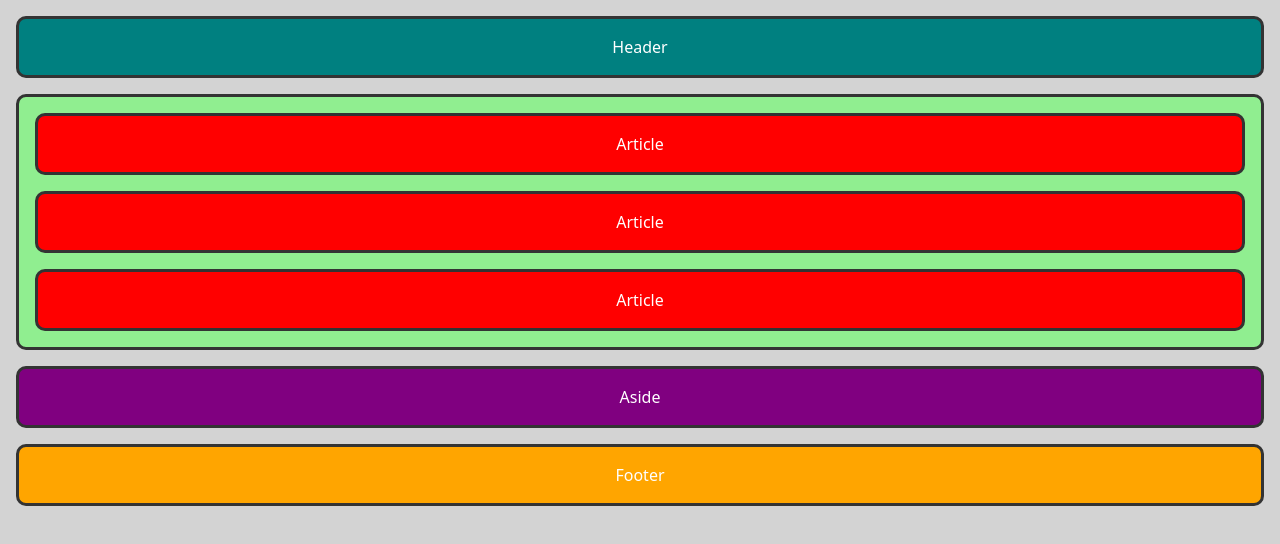
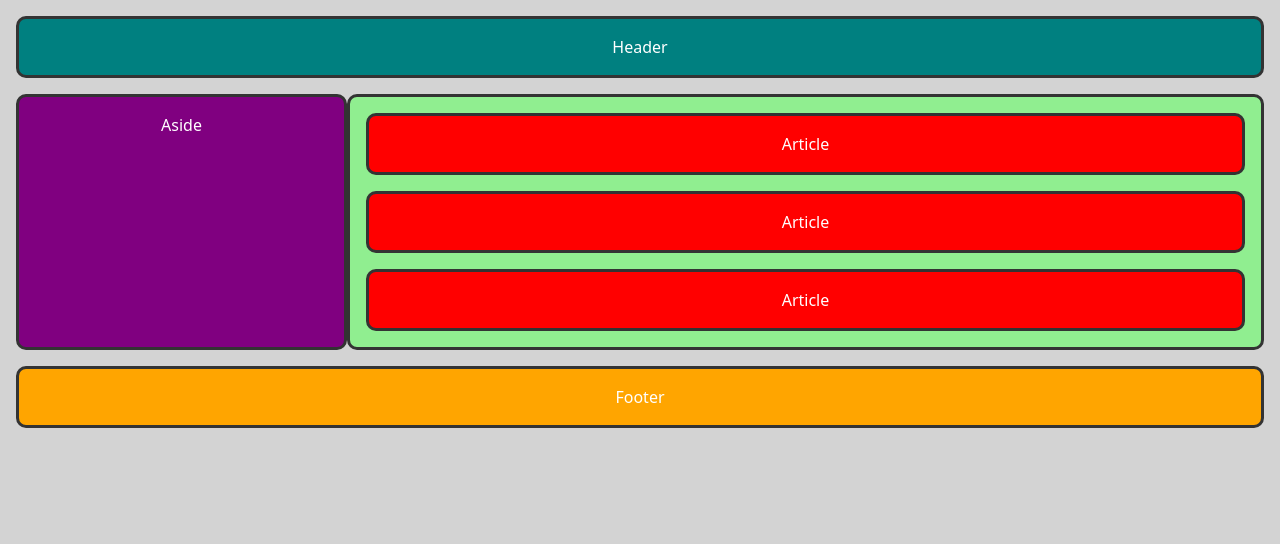
Before and after one commit to CarlChapman95/flex-wireframe-practice, a plain HTML site: page index.html in a window 1280 px wide. Drawn offline with Linux system fonts and the light colour scheme.

```diff
--- a/css/style.css
+++ b/css/style.css
@@ -41,3 +41,20 @@
 .flexbox-articles {
     background-color: red;
 }
+@media (min-width: 768px) {
+.flexbox-container2 {
+    display: flex;
+
+}
+.flexbox-aside {
+    background-color: purple;
+    order: 1;
+    flex: 1;
+
+}
+.flexbox-article {
+    order: 2;
+    flex: 3;
+}
+
+}
--- a/index.html
+++ b/index.html
@@ -10,12 +10,14 @@
 <body>
     <div class="flexbox-container">
         <div class="flexbox-item flexbox-header">Header</div>
+        <div class="flexbox-container2">
         <div class="flexbox-item flexbox-article">
             <div class="flexbox-item flexbox-articles">Article</div>
             <div class="flexbox-item flexbox-articles">Article</div>
             <div class="flexbox-item flexbox-articles">Article</div>
         </div>
         <div class="flexbox-item flexbox-aside">Aside</div>
+        </div>
         <div class="flexbox-item flexbox-footer">Footer</div>
     </div>
 </body>
```
